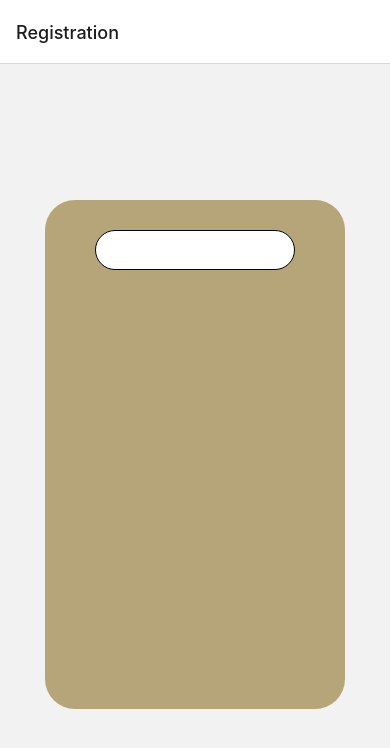
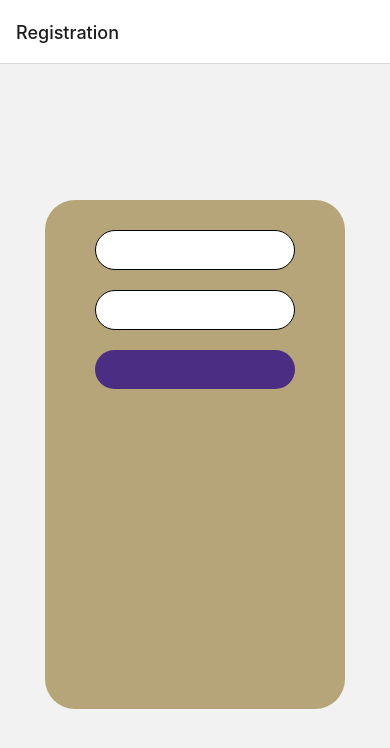
Before and after one commit to hcp-uw/lf-system, a React Native app in the folder client/: screen /Registration in a window 390 px wide. Shown: the top 748 px of the page. Built offline with nearby package versions, Linux system fonts and the light colour scheme.

Commit message:
login container

```diff
--- a/client/src/assets/StyleSheet.js
+++ b/client/src/assets/StyleSheet.js
@@ -6,6 +6,7 @@ export const styles = StyleSheet.create({
         alignItems: 'center',
         height: 509,
         padding: 30, // not actual padding, placeholder
+        gap:20,
         marginHorizontal: 45,
         borderRadius: 30,
     },
@@ -28,9 +29,10 @@ export const styles = StyleSheet.create({
         borderRadius: 30,
     },
     loginContainer: {
-        backgroundColor: '4B2E83', // purple
+        backgroundColor: '#4B2E83', // purple
         alignItems: 'center',
         height: 39,
+        width: 200,
         padding: 5,
         marginHorizontal: 114,
         borderRadius: 30,
--- a/client/src/screens/Registration.js
+++ b/client/src/screens/Registration.js
@@ -5,12 +5,16 @@ export default function Registration({navigation}){
   return (
     <View style={{
       justifyContent: 'center',
-      flex: 1
+      flex : 1
       }}>
 
       <View style={styles.container1}>
 
         <View style={styles.container2}>
+        </View>
+        <View style={styles.container2}>
+        </View>
+        <View style={styles.loginContainer}>
         </View>
 
       </View>
```
